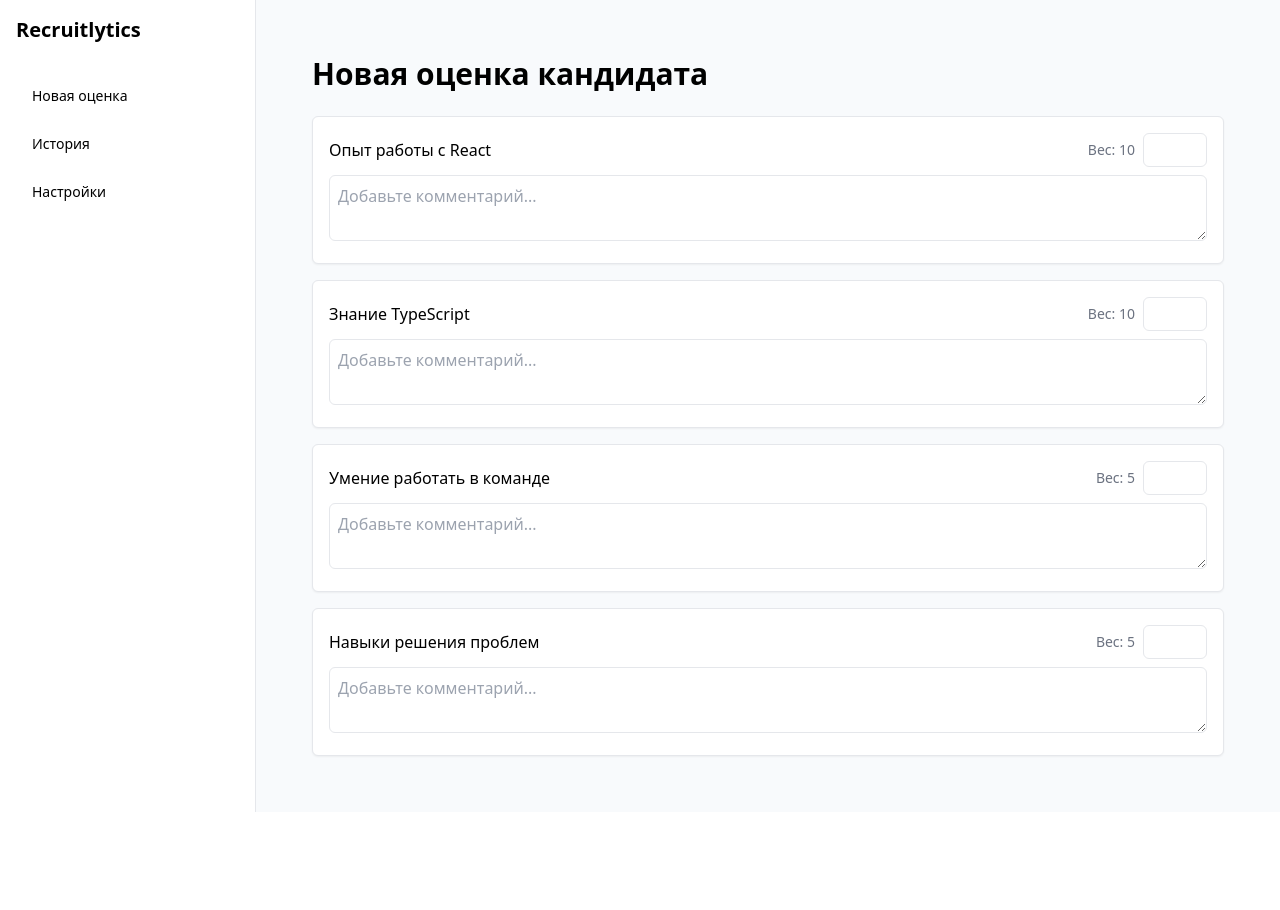
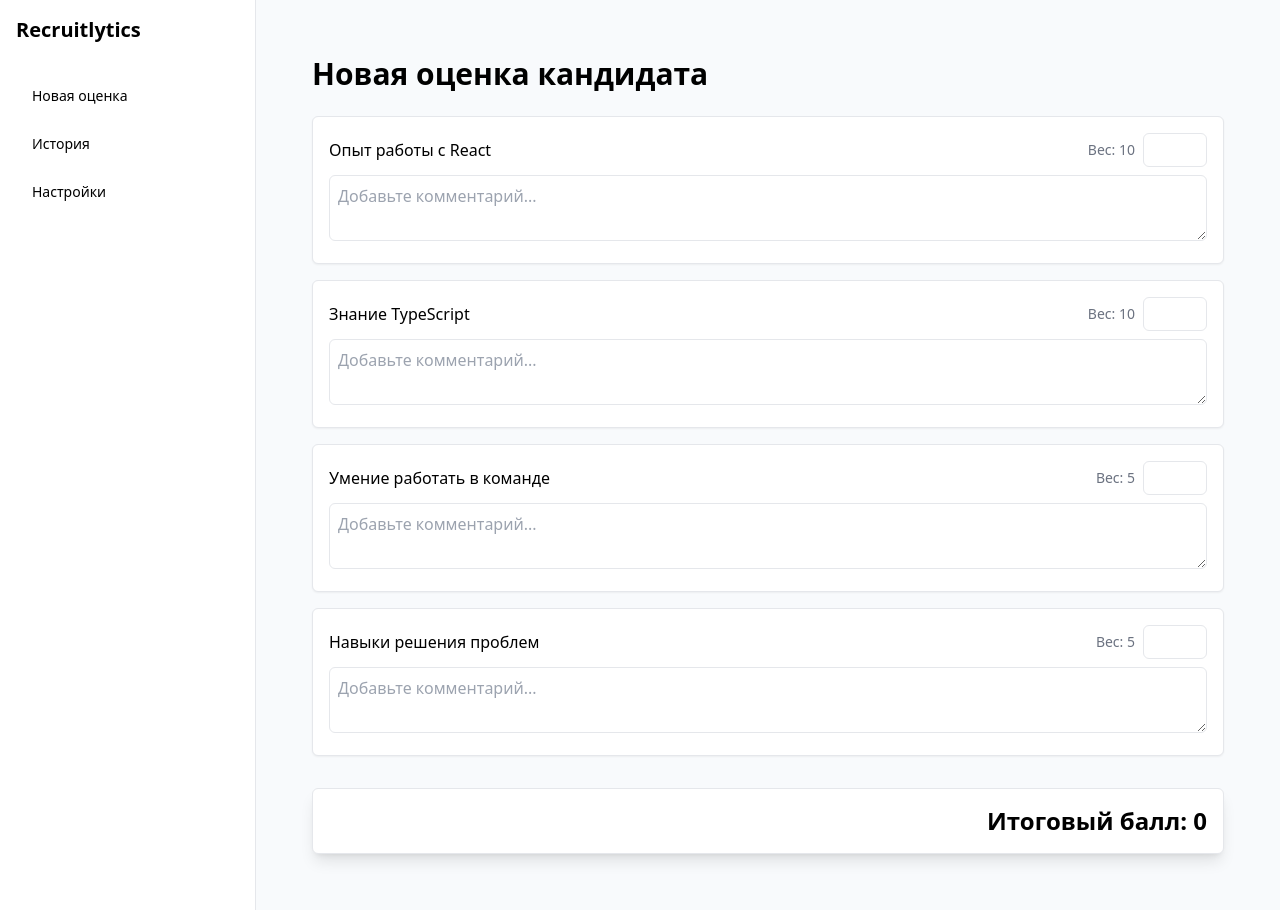
Before and after one commit to haaum666/Recruitlytics, a React (Vite) app: page / in a window 1280 px wide. Before the commit the page ends 812 px from the top, so only its background shows below. Built offline with nearby package versions, Linux system fonts and the light colour scheme.

Commit message:
Update AssessmentPage.jsx

```diff
--- a/src/pages/AssessmentPage.jsx
+++ b/src/pages/AssessmentPage.jsx
@@ -1,9 +1,10 @@
-import React, { useState } from 'react';
+import React, { useState, useEffect } from 'react';
 import { questions } from '../config/questions.js';
 import QuestionItem from '../components/assessment/QuestionItem';
 
 function AssessmentPage() {
   const [assessmentData, setAssessmentData] = useState({});
+  const [totalScore, setTotalScore] = useState(0);
 
   const handleInputChange = (id, field, value) => {
     setAssessmentData(prevData => ({
@@ -14,6 +15,21 @@ function AssessmentPage() {
       },
     }));
   };
+
+  useEffect(() => {
+    const calculateTotalScore = () => {
+      let score = 0;
+      for (const question of questions) {
+        const data = assessmentData[question.id];
+        if (data && data.score) {
+          score += data.score;
+        }
+      }
+      setTotalScore(score);
+    };
+
+    calculateTotalScore();
+  }, [assessmentData]);
 
   return (
     <div className="p-6">
@@ -27,6 +43,9 @@ function AssessmentPage() {
           />
         ))}
       </div>
+      <div className="mt-8 p-4 border rounded-md shadow-lg bg-white text-right">
+        <h2 className="text-2xl font-semibold">Итоговый балл: {totalScore}</h2>
+      </div>
     </div>
   );
 }
```
